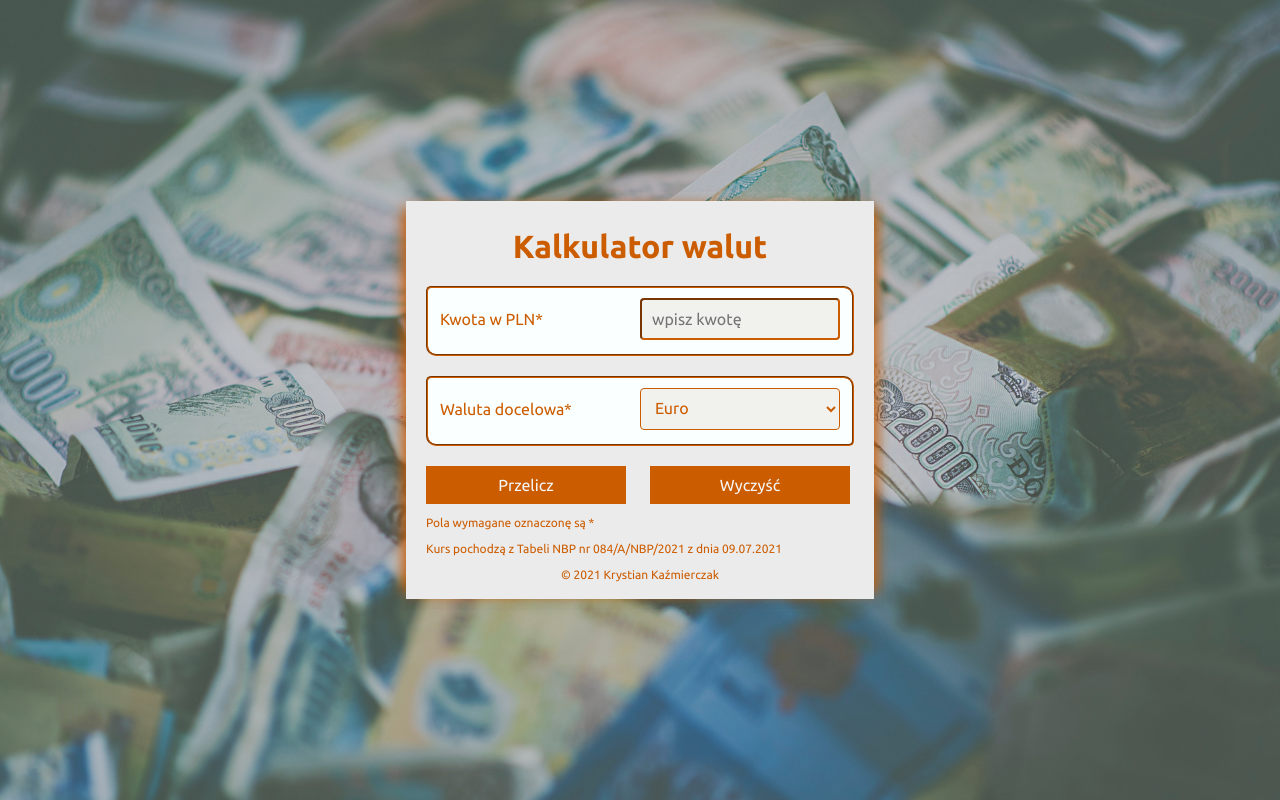
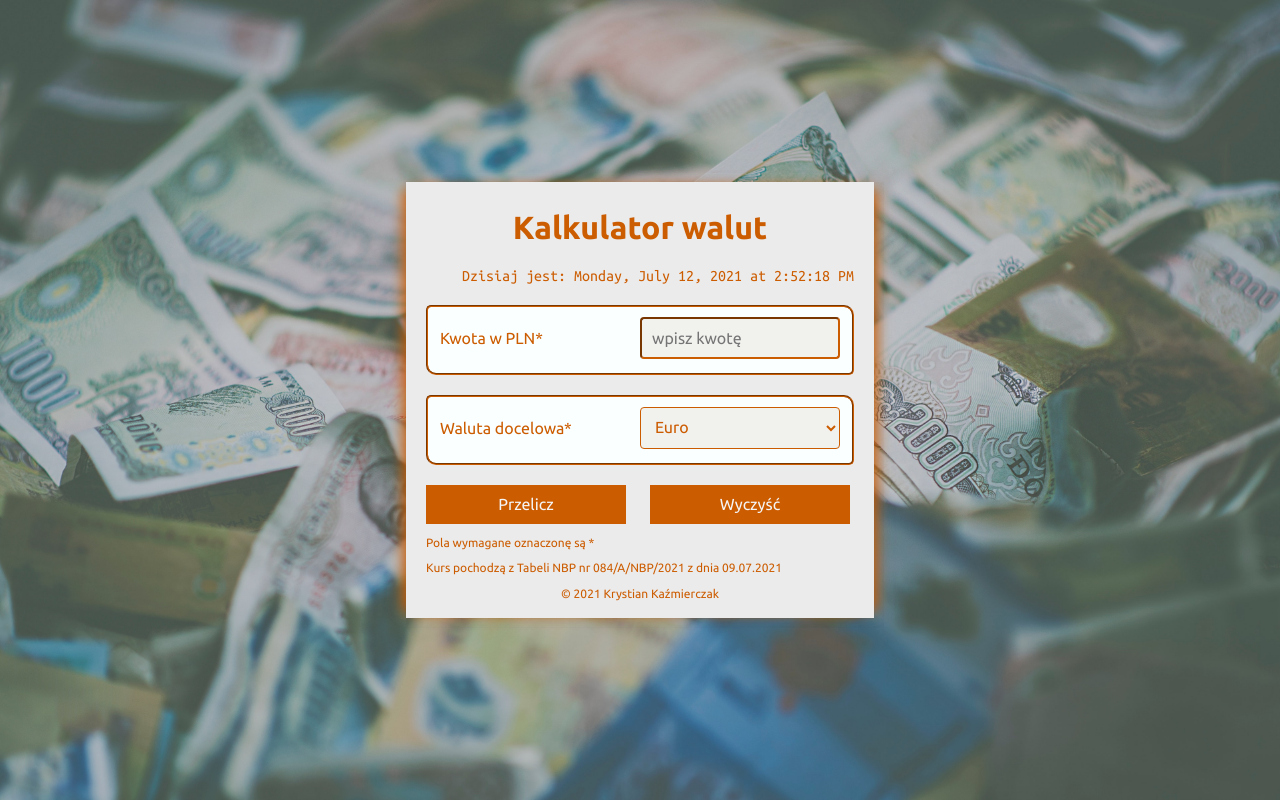
Before and after one commit to krystian-kazmierczak/currency-converter-react, a React (Create React App) app: page / in a window 1280 px wide. Built offline with nearby package versions, Linux system fonts and the light colour scheme.

Commit message:
Clock added

```diff
--- a/public/index.html
+++ b/public/index.html
@@ -29,9 +29,10 @@
       integrity="sha512-oHDEc8Xed4hiW6CxD7qjbnI+B07vDdX7hEPTvn9pSZO1bcRqHp8mj9pyr+8RVC2GmtEfI2Bi9Ke9Ass0as+zpg=="
       crossorigin="anonymous"
     />
-    <link rel="preconnect" href="https://fonts.gstatic.com" />
+    <link rel="preconnect" href="https://fonts.googleapis.com" />
+    <link rel="preconnect" href="https://fonts.gstatic.com" crossorigin />
     <link
-      href="https://fonts.googleapis.com/css2?family=Ubuntu:wght@400;700&display=swap"
+      href="https://fonts.googleapis.com/css2?family=Ubuntu+Mono:wght@400;700&family=Ubuntu:wght@400;700&display=swap"
       rel="stylesheet"
     />
   </head>
--- a/src/App.js
+++ b/src/App.js
@@ -2,11 +2,13 @@ import Footer from "./Container/Footer";
 import Header from "./Container/Header";
 import Container from "./Container";
 import Form from "./Container/Form";
+import Clock from "./Container/Clock";
 
 function App() {
   return (
     <Container>
       <Header title="Kalkulator walut" />
+      <Clock />
       <Form />
       <Footer />
     </Container>
--- /dev/null
+++ b/src/Container/Clock/index.js
@@ -0,0 +1,31 @@
+import { useEffect, useState } from "react";
+import "./style.css";
+
+const Clock = () => {
+  const formatDate = (date) => {
+    return date.toLocaleDateString(undefined, {
+      day: "numeric",
+      weekday: "long",
+      month: "long",
+      year: "numeric",
+      hour: "numeric",
+      minute: "numeric",
+      second: "numeric",
+    });
+  };
+
+  const [date, setDate] = useState(formatDate(new Date()));
+
+  useEffect(() => {
+    const intervalId = setInterval(() => {
+      setDate(formatDate(new Date()));
+    }, 1000);
+    return () => {
+      clearInterval(intervalId);
+    };
+  }, []);
+
+  return <p className="clock">Dzisiaj jest: {date}</p>;
+};
+
+export default Clock;
--- /dev/null
+++ b/src/Container/Clock/style.css
@@ -0,0 +1,4 @@
+.clock {
+    font-family: 'Ubuntu Mono', monospace;
+    text-align: right;
+}
```
